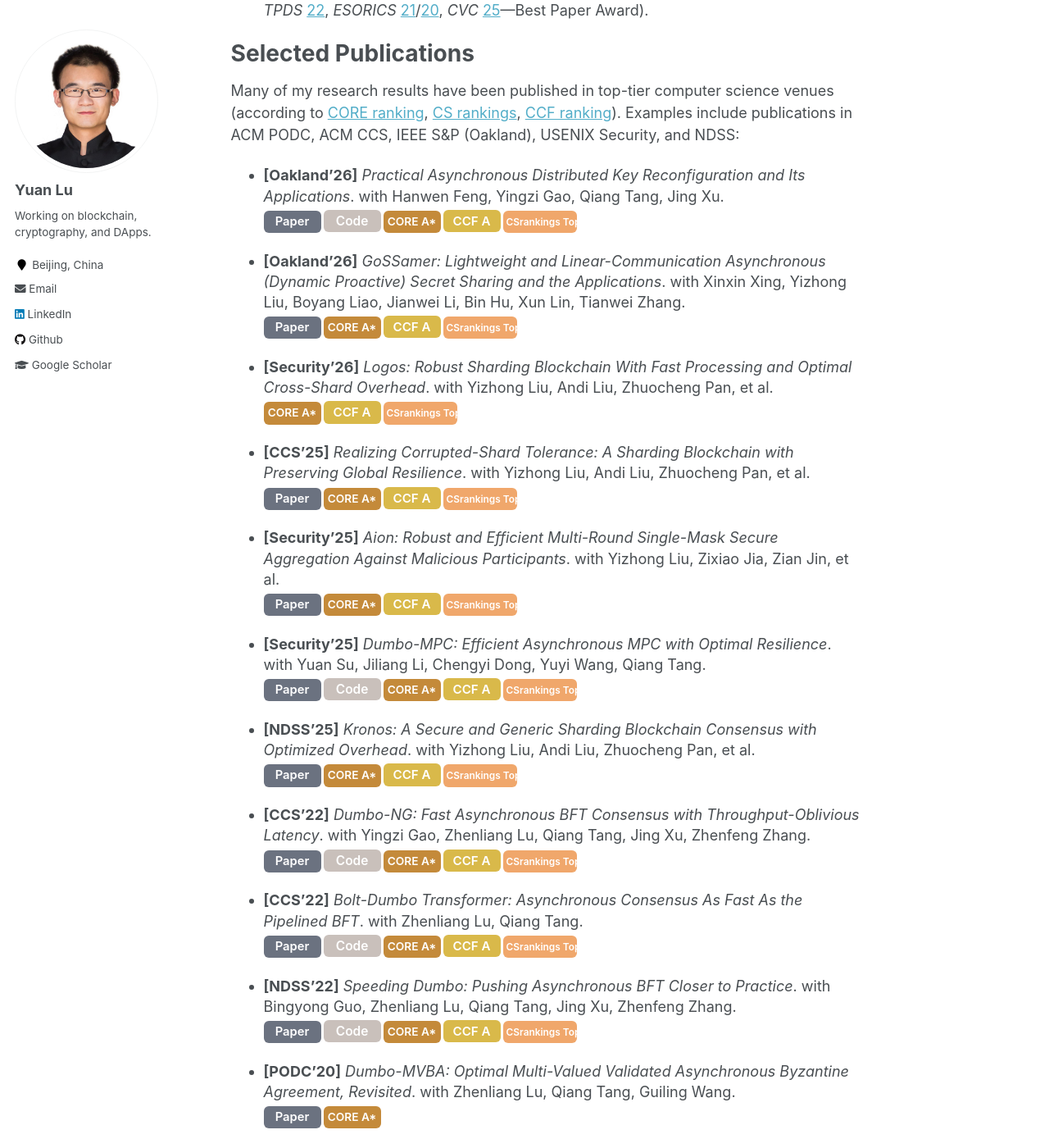
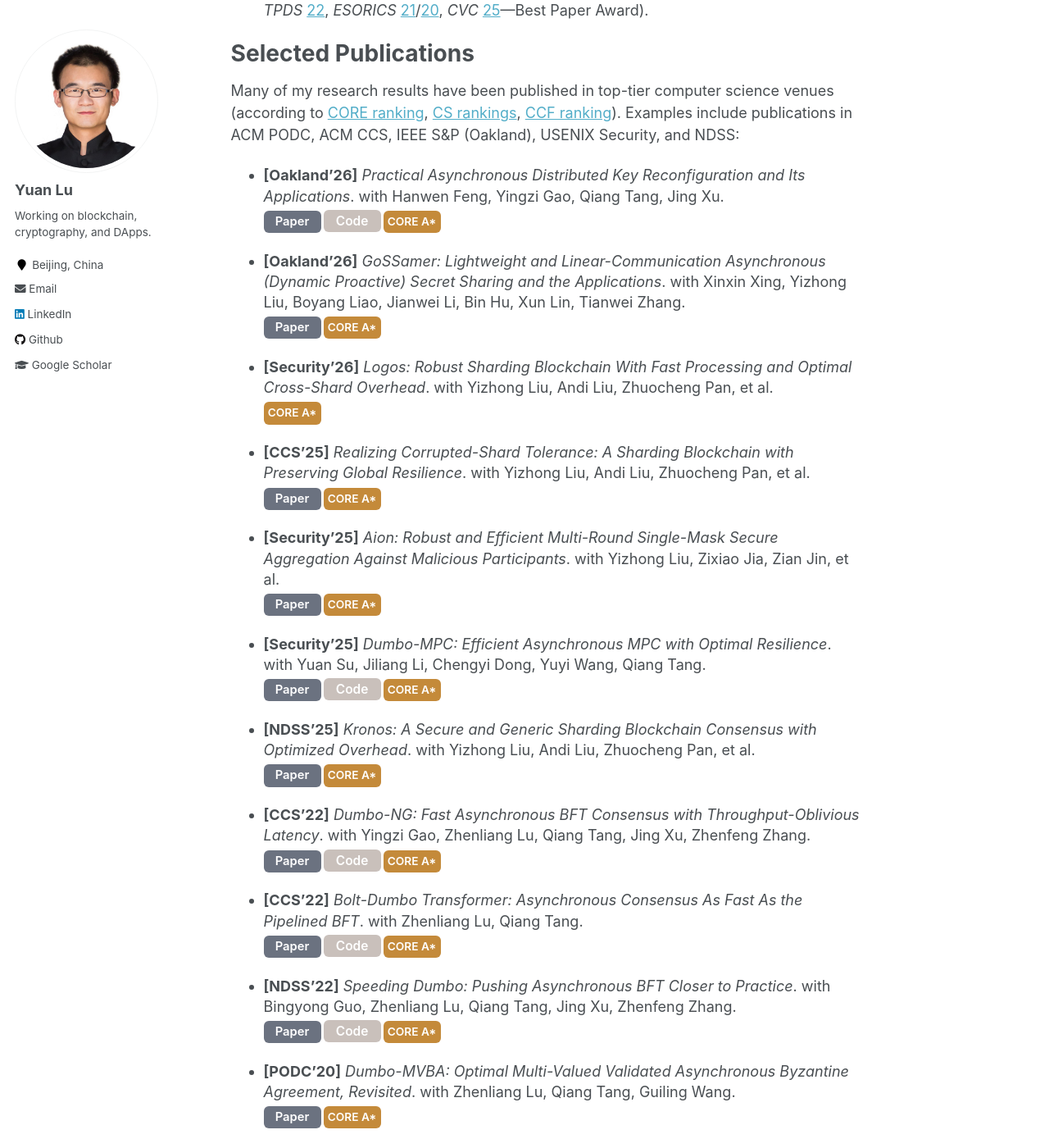
Before and after one commit to yylluu/yylluu.github.io, a Jekyll site: the page built from _pages/about.md, in a window 1280 px wide and 1400 px high, scrolled down 824 px. Shown: the whole window at 82% size. Built offline with Jekyll 4.4.1, drawn with Linux system fonts in a browser that asks for light colours.

Commit message:
Update about.md

```diff
--- a/_pages/about.md
+++ b/_pages/about.md
@@ -37,8 +37,8 @@ Many of my research results have been published in top-tier computer science ven
   <a href="https://eprint.iacr.org/2025/149" target="_blank"><span class="pub-badge badge-paper">Paper</span></a>
   <a href="https://github.com/fascy/adkr" target="_blank"><span class="pub-badge badge-code">Code</span></a>
   <a href="https://portal.core.edu.au/conf-ranks/750/" target="_blank"><span class="pub-badge badge-core">CORE A*</span></a>
-  <a href="https://www.ccf.org.cn/en/Bulletin/2019-05-13/663884.shtml" target="_blank"><span class="pub-badge badge-ccf">CCF A</span></a>
-  <a href="https://csrankings.org/" target="_blank"><span class="pub-badge badge-top">CSrankings Top</span></a>
+<!--  <a href="https://www.ccf.org.cn/en/Bulletin/2019-05-13/663884.shtml" target="_blank"><span class="pub-badge badge-ccf">CCF A</span></a>
+  <a href="https://csrankings.org/" target="_blank"><span class="pub-badge badge-top">CSrankings Top</span></a> -->
 </div>
 </li>
 
@@ -47,8 +47,8 @@ Many of my research results have been published in top-tier computer science ven
 <div class="pub-badges">
   <a href="https://eprint.iacr.org/2025/1516" target="_blank"><span class="pub-badge badge-paper">Paper</span></a>
   <a href="https://portal.core.edu.au/conf-ranks/750/" target="_blank"><span class="pub-badge badge-core">CORE A*</span></a>
-  <a href="https://www.ccf.org.cn/en/Bulletin/2019-05-13/663884.shtml" target="_blank"><span class="pub-badge badge-ccf">CCF A</span></a>
-  <a href="https://csrankings.org/" target="_blank"><span class="pub-badge badge-top">CSrankings Top</span></a>
+<!--    <a href="https://www.ccf.org.cn/en/Bulletin/2019-05-13/663884.shtml" target="_blank"><span class="pub-badge badge-ccf">CCF A</span></a>
+  <a href="https://csrankings.org/" target="_blank"><span class="pub-badge badge-top">CSrankings Top</span></a> -->
 </div>
 </li>
 
@@ -56,8 +56,8 @@ Many of my research results have been published in top-tier computer science ven
 <strong>[Security’26]</strong> <em>Logos: Robust Sharding Blockchain With Fast Processing and Optimal Cross-Shard Overhead</em>. with Yizhong Liu, Andi Liu, Zhuocheng Pan, et al.
 <div class="pub-badges">
   <a href="https://portal.core.edu.au/conf-ranks/1841/" target="_blank"><span class="pub-badge badge-core">CORE A*</span></a>
-  <a href="https://www.ccf.org.cn/en/Bulletin/2019-05-13/663884.shtml" target="_blank"><span class="pub-badge badge-ccf">CCF A</span></a>
-  <a href="https://csrankings.org/" target="_blank"><span class="pub-badge badge-top">CSrankings Top</span></a>
+<!--    <a href="https://www.ccf.org.cn/en/Bulletin/2019-05-13/663884.shtml" target="_blank"><span class="pub-badge badge-ccf">CCF A</span></a>
+  <a href="https://csrankings.org/" target="_blank"><span class="pub-badge badge-top">CSrankings Top</span></a> -->
 </div>
 </li>
 
@@ -66,8 +66,8 @@ Many of my research results have been published in top-tier computer science ven
 <div class="pub-badges">
   <a href="https://dl.acm.org/doi/10.1145/3719027.3765132" target="_blank"><span class="pub-badge badge-paper">Paper</span></a>
   <a href="https://portal.core.edu.au/conf-ranks/12/" target="_blank"><span class="pub-badge badge-core">CORE A*</span></a>
-  <a href="https://www.ccf.org.cn/en/Bulletin/2019-05-13/663884.shtml" target="_blank"><span class="pub-badge badge-ccf">CCF A</span></a>
-  <a href="https://csrankings.org/" target="_blank"><span class="pub-badge badge-top">CSrankings Top</span></a>
+<!--    <a href="https://www.ccf.org.cn/en/Bulletin/2019-05-13/663884.shtml" target="_blank"><span class="pub-badge badge-ccf">CCF A</span></a>
+  <a href="https://csrankings.org/" target="_blank"><span class="pub-badge badge-top">CSrankings Top</span></a> -->
 </div>
 </li>
 
@@ -77,8 +77,8 @@ Many of my research results have been published in top-tier computer science ven
   <a href="https://www.usenix.org/conference/usenixsecurity25/presentation/liu-yizhong" target="_blank"><span class="pub-badge badge-paper">Paper</span></a>
   <!-- <a href="https://zenodo.org/records/15870338" target="_blank"><span class="pub-badge badge-code">Code</span></a> -->
   <a href="https://portal.core.edu.au/conf-ranks/1841/" target="_blank"><span class="pub-badge badge-core">CORE A*</span></a>
-  <a href="https://www.ccf.org.cn/en/Bulletin/2019-05-13/663884.shtml" target="_blank"><span class="pub-badge badge-ccf">CCF A</span></a>
-  <a href="https://csrankings.org/" target="_blank"><span class="pub-badge badge-top">CSrankings Top</span></a>
+<!--    <a href="https://www.ccf.org.cn/en/Bulletin/2019-05-13/663884.shtml" target="_blank"><span class="pub-badge badge-ccf">CCF A</span></a>
+  <a href="https://csrankings.org/" target="_blank"><span class="pub-badge badge-top">CSrankings Top</span></a> -->
 </div>
 </li>
 
@@ -88,8 +88,8 @@ Many of my research results have been published in top-tier computer science ven
   <a href="https://www.usenix.org/conference/usenixsecurity25/presentation/su-yuan" target="_blank"><span class="pub-badge badge-paper">Paper</span></a>
   <a href="https://github.com/dcy456/Dumbo-MPC" target="_blank"><span class="pub-badge badge-code">Code</span></a>
   <a href="https://portal.core.edu.au/conf-ranks/1841/" target="_blank"><span class="pub-badge badge-core">CORE A*</span></a>
-  <a href="https://www.ccf.org.cn/en/Bulletin/2019-05-13/663884.shtml" target="_blank"><span class="pub-badge badge-ccf">CCF A</span></a>
-  <a href="https://csrankings.org/" target="_blank"><span class="pub-badge badge-top">CSrankings Top</span></a>
+<!--    <a href="https://www.ccf.org.cn/en/Bulletin/2019-05-13/663884.shtml" target="_blank"><span class="pub-badge badge-ccf">CCF A</span></a>
+  <a href="https://csrankings.org/" target="_blank"><span class="pub-badge badge-top">CSrankings Top</span></a> -->
 </div>
 </li>
 
@@ -99,8 +99,8 @@ Many of my research results have been published in top-tier computer science ven
   <a href="https://eprint.iacr.org/2024/206" target="_blank"><span class="pub-badge badge-paper">Paper</span></a>
   <!-- <a href="https://zenodo.org/records/13594519" target="_blank"><span class="pub-badge badge-code">Code</span></a> -->
   <a href="https://portal.core.edu.au/conf-ranks/1840/" target="_blank"><span class="pub-badge badge-core">CORE A*</span></a>
-  <a href="https://www.ccf.org.cn/en/Bulletin/2019-05-13/663884.shtml" target="_blank"><span class="pub-badge badge-ccf">CCF A</span></a>
-  <a href="https://csrankings.org/" target="_blank"><span class="pub-badge badge-top">CSrankings Top</span></a>
+<!--    <a href="https://www.ccf.org.cn/en/Bulletin/2019-05-13/663884.shtml" target="_blank"><span class="pub-badge badge-ccf">CCF A</span></a>
+  <a href="https://csrankings.org/" target="_blank"><span class="pub-badge badge-top">CSrankings Top</span></a> -->
 </div>
 </li>
 
@@ -110,8 +110,8 @@ Many of my research results have been published in top-tier computer science ven
   <a href="https://arxiv.org/abs/2209.00750" target="_blank"><span class="pub-badge badge-paper">Paper</span></a>
   <a href="https://github.com/fascy/Dumbo_NG" target="_blank"><span class="pub-badge badge-code">Code</span></a>
   <a href="https://portal.core.edu.au/conf-ranks/12/" target="_blank"><span class="pub-badge badge-core">CORE A*</span></a>
-  <a href="https://www.ccf.org.cn/en/Bulletin/2019-05-13/663884.shtml" target="_blank"><span class="pub-badge badge-ccf">CCF A</span></a>
-  <a href="https://csrankings.org/" target="_blank"><span class="pub-badge badge-top">CSrankings Top</span></a>
+<!--    <a href="https://www.ccf.org.cn/en/Bulletin/2019-05-13/663884.shtml" target="_blank"><span class="pub-badge badge-ccf">CCF A</span></a>
+  <a href="https://csrankings.org/" target="_blank"><span class="pub-badge badge-top">CSrankings Top</span></a> -->
 </div>
 </li>
 
@@ -121,8 +121,8 @@ Many of my research results have been published in top-tier computer science ven
   <a href="https://arxiv.org/abs/2103.09425" target="_blank"><span class="pub-badge badge-paper">Paper</span></a>
   <a href="https://github.com/yylluu/BDT" target="_blank"><span class="pub-badge badge-code">Code</span></a>
   <a href="https://portal.core.edu.au/conf-ranks/12/" target="_blank"><span class="pub-badge badge-core">CORE A*</span></a>
-  <a href="https://www.ccf.org.cn/en/Bulletin/2019-05-13/663884.shtml" target="_blank"><span class="pub-badge badge-ccf">CCF A</span></a>
-  <a href="https://csrankings.org/" target="_blank"><span class="pub-badge badge-top">CSrankings Top</span></a>
+<!--    <a href="https://www.ccf.org.cn/en/Bulletin/2019-05-13/663884.shtml" target="_blank"><span class="pub-badge badge-ccf">CCF A</span></a>
+  <a href="https://csrankings.org/" target="_blank"><span class="pub-badge badge-top">CSrankings Top</span></a> -->
 </div>
 </li>
 
@@ -132,8 +132,8 @@ Many of my research results have been published in top-tier computer science ven
   <a href="https://eprint.iacr.org/2022/027" target="_blank"><span class="pub-badge badge-paper">Paper</span></a>
   <a href="https://github.com/fascy/Dumbo_NG" target="_blank"><span class="pub-badge badge-code">Code</span></a>
   <a href="https://portal.core.edu.au/conf-ranks/1840/" target="_blank"><span class="pub-badge badge-core">CORE A*</span></a>
-  <a href="https://www.ccf.org.cn/en/Bulletin/2019-05-13/663884.shtml" target="_blank"><span class="pub-badge badge-ccf">CCF A</span></a>
-  <a href="https://csrankings.org/" target="_blank"><span class="pub-badge badge-top">CSrankings Top</span></a>
+<!--    <a href="https://www.ccf.org.cn/en/Bulletin/2019-05-13/663884.shtml" target="_blank"><span class="pub-badge badge-ccf">CCF A</span></a>
+  <a href="https://csrankings.org/" target="_blank"><span class="pub-badge badge-top">CSrankings Top</span></a> -->
 </div>
 </li>
 
```
